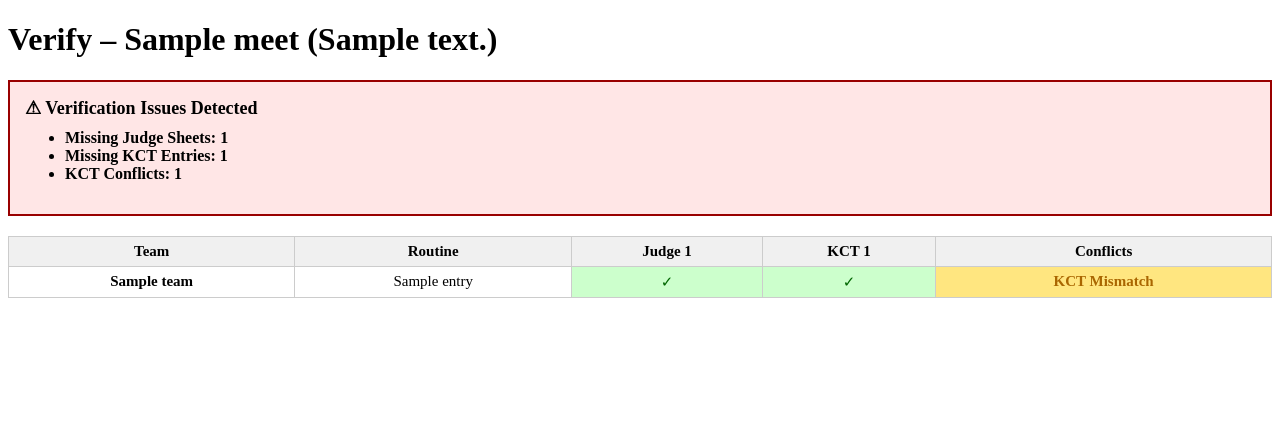
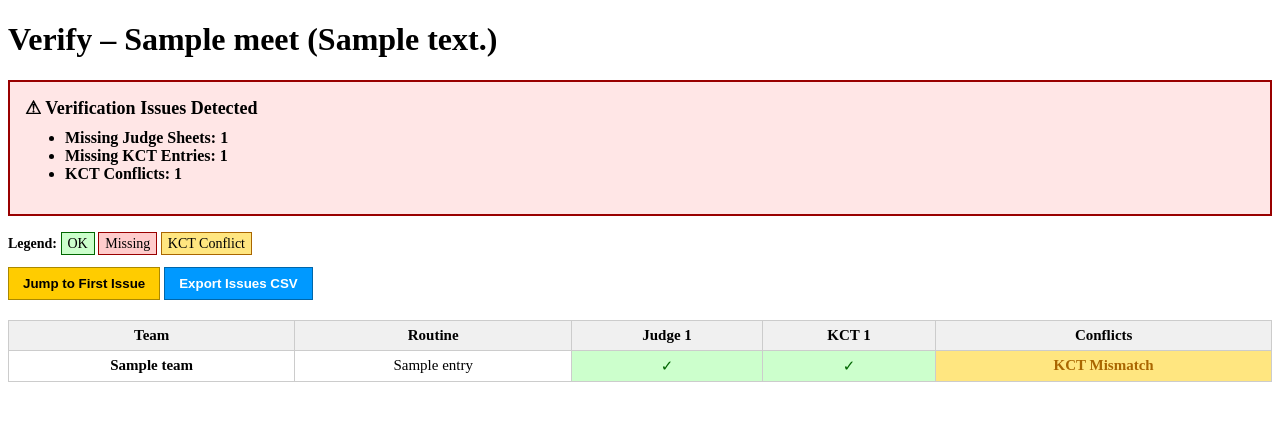
Before and after one commit to mlsmoorman/mshsl-dance-tabulation, a Django app: template tabulation/templates/tabulation/tabulator_verify.html in a window 1280 px wide. Shown: the top 421 px of the page. Run offline with Django 5.2, Linux system fonts and the light colour scheme; the template is opened without the code that fills it: most values are stand-ins (such as "Sample title", 1, 10 or a date in 2020).

Commit message:
adds floating header and adds buttons to jump to issues to tabulator verify page

```diff
--- a/tabulation/templates/tabulation/tabulator_verify.html
+++ b/tabulation/templates/tabulation/tabulator_verify.html
@@ -3,22 +3,6 @@
 
 {% block content %}
 <h1>Verify – {{ meet.name }} ({{ division }})</h1>
-
-{% if all_clear %}
-<div style="background:#ccffcc; padding:15px; border:2px solid #060; margin-bottom:20px; font-size:18px; font-weight:bold; text-align:center;">
-    ✔ All Clear — All judges and KCTs have submitted their sheets
-</div>
-{% else %}
-<div style="background:#ffe6e6; padding:15px; border:2px solid #900; margin-bottom:20px; font-size:18px; font-weight:bold;">
-    <div>⚠ Verification Issues Detected</div>
-    <ul style="margin-top:10px; font-size:16px;">
-        <li>Missing Judge Sheets: <strong>{{ total_missing_judges }}</strong></li>
-        <li>Missing KCT Entries: <strong>{{ total_missing_kcts }}</strong></li>
-        <li>KCT Conflicts: <strong>{{ total_conflicts }}</strong></li>
-    </ul>
-</div>
-{% endif %}
-
 
 <style>
     table.verify-table {
@@ -36,6 +20,12 @@
     table.verify-table th {
         background: #f0f0f0;
         font-weight: bold;
+    }
+    thead th {
+        position: sticky;
+        top: 0;
+        background: #f0f0f0;
+        z-index: 5;
     }
     .missing {
         background: #ffcccc;
@@ -57,6 +47,44 @@
     }
 </style>
 
+{# ===================== SUMMARY BAR ===================== #}
+{% if all_clear %}
+<div style="background:#ccffcc; padding:15px; border:2px solid #060; margin-bottom:20px; font-size:18px; font-weight:bold; text-align:center;">
+    ✔ All Clear — All judges and KCTs have submitted their sheets
+</div>
+{% else %}
+<div style="background:#ffe6e6; padding:15px; border:2px solid #900; margin-bottom:20px; font-size:18px; font-weight:bold;">
+    <div>⚠ Verification Issues Detected</div>
+    <ul style="margin-top:10px; font-size:16px;">
+        <li>Missing Judge Sheets: <strong>{{ total_missing_judges }}</strong></li>
+        <li>Missing KCT Entries: <strong>{{ total_missing_kcts }}</strong></li>
+        <li>KCT Conflicts: <strong>{{ total_conflicts }}</strong></li>
+    </ul>
+</div>
+{% endif %}
+
+{# ===================== LEGEND ===================== #}
+<div style="margin-bottom: 15px; font-size: 14px;">
+    <strong>Legend:</strong>
+    <span style="background:#ccffcc; padding:3px 6px; border:1px solid #060;">OK</span>
+    <span style="background:#ffcccc; padding:3px 6px; border:1px solid #900;">Missing</span>
+    <span style="background:#ffe680; padding:3px 6px; border:1px solid #a60;">KCT Conflict</span>
+</div>
+
+{# ===================== ACTION BUTTONS ===================== #}
+<div style="margin-bottom: 15px;">
+    <button onclick="jumpToFirstIssue()"
+            style="padding:8px 14px; background:#ffcc00; border:1px solid #aa8800; cursor:pointer; font-weight:bold;">
+        Jump to First Issue
+    </button>
+
+    <button onclick="exportCSV()"
+            style="padding:8px 14px; background:#0099ff; border:1px solid #0066aa; cursor:pointer; font-weight:bold; color:white;">
+        Export Issues CSV
+    </button>
+</div>
+
+{# ===================== MAIN TABLE ===================== #}
 <table class="verify-table">
     <thead>
         <tr>
@@ -77,7 +105,14 @@
 
     <tbody>
         {% for row in rows %}
-        <tr>
+        <tr data-entry-row="true"
+            data-has-issue="{% if row.missing_judges or row.missing_kcts or row.kct_conflicts %}true{% else %}false{% endif %}"
+            data-team="{{ row.entry.team.name }}"
+            data-routine="{{ row.entry.routine_name }}"
+            data-missing-judges="{{ row.missing_judges|join:', ' }}"
+            data-missing-kcts="{{ row.missing_kcts|join:', ' }}"
+            data-conflict="{{ row.kct_conflicts }}">
+
             <td class="entry-name">{{ row.entry.team.name }}</td>
             <td>{{ row.entry.routine_name }}</td>
 
@@ -110,4 +145,38 @@
     </tbody>
 </table>
 
+{# ===================== JAVASCRIPT ===================== #}
+<script>
+function jumpToFirstIssue() {
+    const rows = document.querySelectorAll("tr[data-has-issue='true']");
+    if (rows.length > 0) {
+        rows[0].scrollIntoView({ behavior: "smooth", block: "center" });
+    } else {
+        alert("No issues found");
+    }
+}
+
+function exportCSV() {
+    let csv = "Team,Routine,Missing Judges,Missing KCTs,KCT Conflict\n";
+
+    document.querySelectorAll("tr[data-entry-row='true']").forEach(row => {
+        const team = row.getAttribute("data-team");
+        const routine = row.getAttribute("data-routine");
+        const missingJudges = row.getAttribute("data-missing-judges");
+        const missingKcts = row.getAttribute("data-missing-kcts");
+        const conflict = row.getAttribute("data-conflict");
+
+        csv += `${team},${routine},${missingJudges},${missingKcts},${conflict}\n`;
+    });
+
+    const blob = new Blob([csv], { type: "text/csv" });
+    const url = window.URL.createObjectURL(blob);
+
+    const a = document.createElement("a");
+    a.href = url;
+    a.download = "verify_report.csv";
+    a.click();
+}
+</script>
+
 {% endblock %}
```
